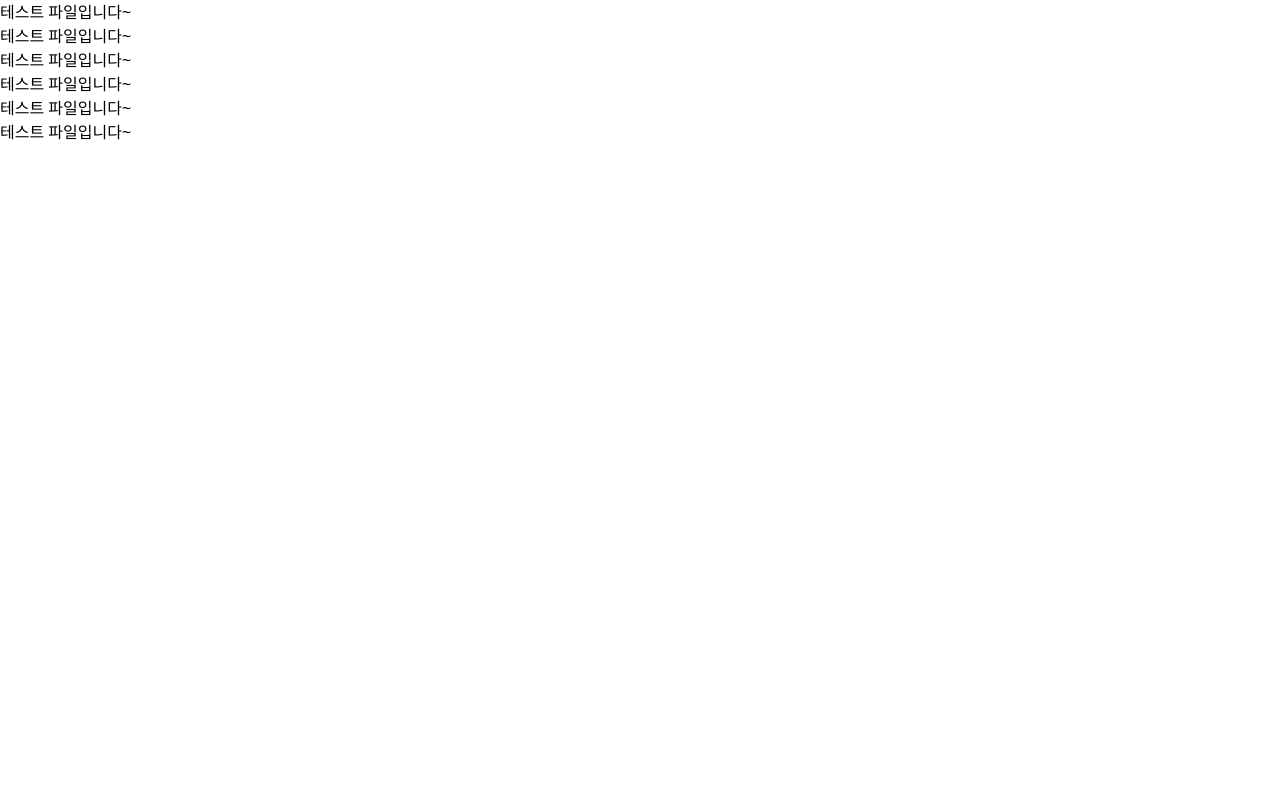
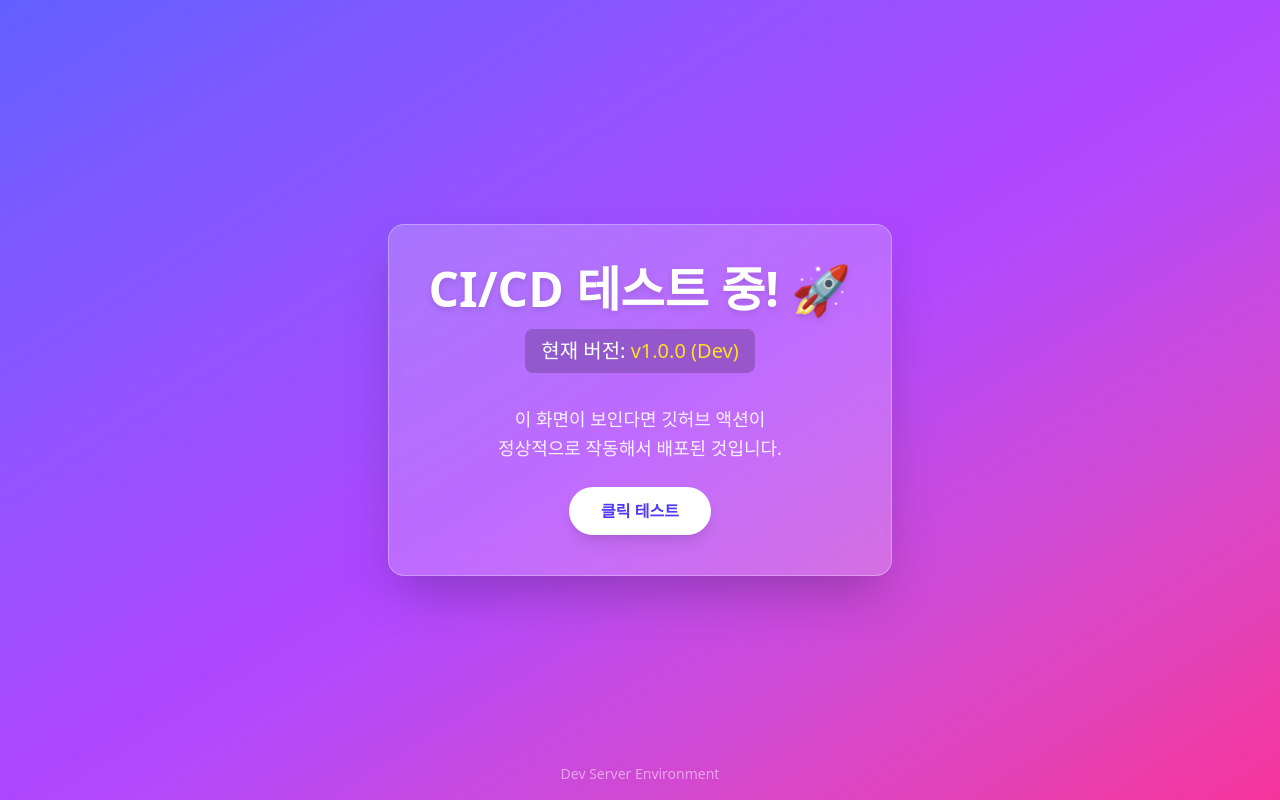
Before and after one commit to 0ung/bugmakers, a React (Vite) app in the folder frontend/: page / in a window 1280 px wide. Built offline with nearby package versions, Linux system fonts and the light colour scheme.

Commit message:
[ADD] CI/CD TEST

```diff
--- a/frontend/src/App.tsx
+++ b/frontend/src/App.tsx
@@ -1,13 +1,35 @@
 function App() {
   return (
-    <>
-      <div>테스트 파일입니다~</div>
-      <div>테스트 파일입니다~</div>
-      <div>테스트 파일입니다~</div>
-      <div>테스트 파일입니다~</div>
-      <div>테스트 파일입니다~</div>
-      <div>테스트 파일입니다~</div>
-    </>
+    // 배경을 화려한 그라데이션으로 해서 배포된 걸 바로 알 수 있게 함
+    <div className="min-h-screen flex flex-col items-center justify-center bg-gradient-to-br from-indigo-500 via-purple-500 to-pink-500 text-white">
+      {/* 메인 박스 */}
+      <div className="bg-white/20 backdrop-blur-lg rounded-2xl p-10 shadow-2xl border border-white/30 text-center max-w-lg">
+        <h1 className="text-5xl font-extrabold mb-4 drop-shadow-md">
+          CI/CD 테스트 중! 🚀
+        </h1>
+
+        <div className="text-xl font-medium mb-8 bg-black/20 rounded-lg py-2 px-4 inline-block">
+          현재 버전: <span className="text-yellow-300">v1.0.0 (Dev)</span>
+        </div>
+
+        <p className="text-lg mb-6 leading-relaxed opacity-90">
+          이 화면이 보인다면 깃허브 액션이
+          <br />
+          정상적으로 작동해서 배포된 것입니다.
+        </p>
+
+        <button
+          onClick={() => alert("자바스크립트도 잘 먹힙니다!")}
+          className="bg-white text-indigo-600 font-bold py-3 px-8 rounded-full shadow-lg hover:bg-yellow-300 hover:text-indigo-800 transition-all transform hover:scale-105"
+        >
+          클릭 테스트
+        </button>
+      </div>
+
+      <footer className="absolute bottom-4 text-white/50 text-sm">
+        Dev Server Environment
+      </footer>
+    </div>
   );
 }
 
```
